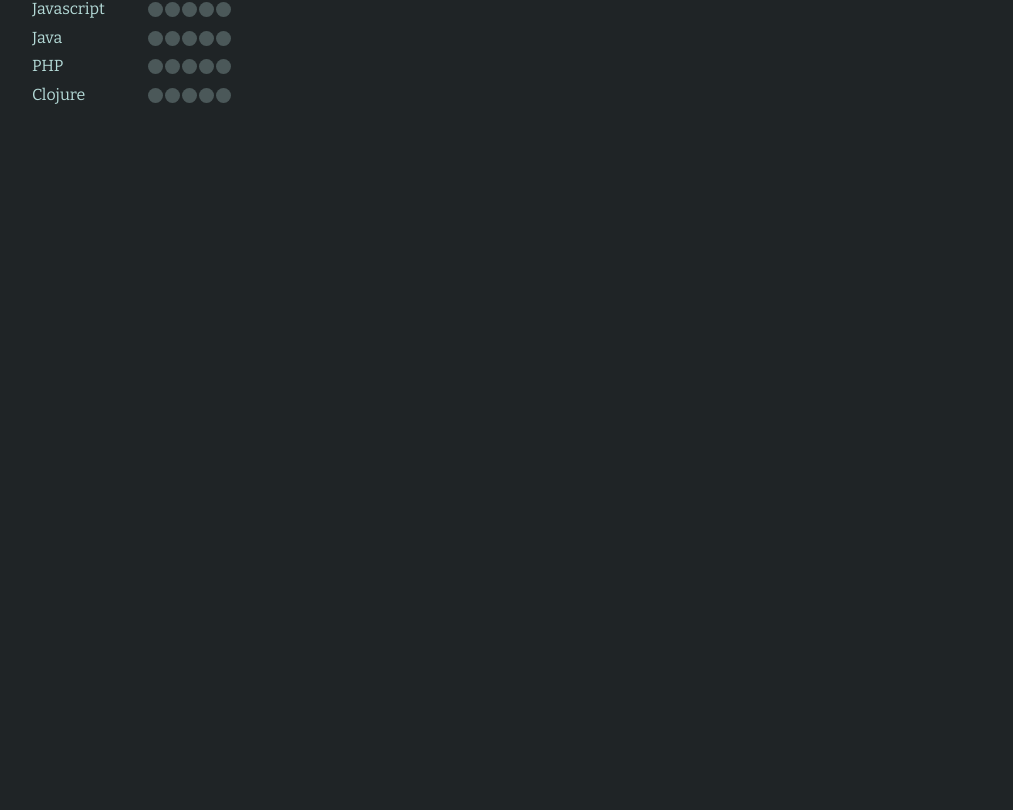
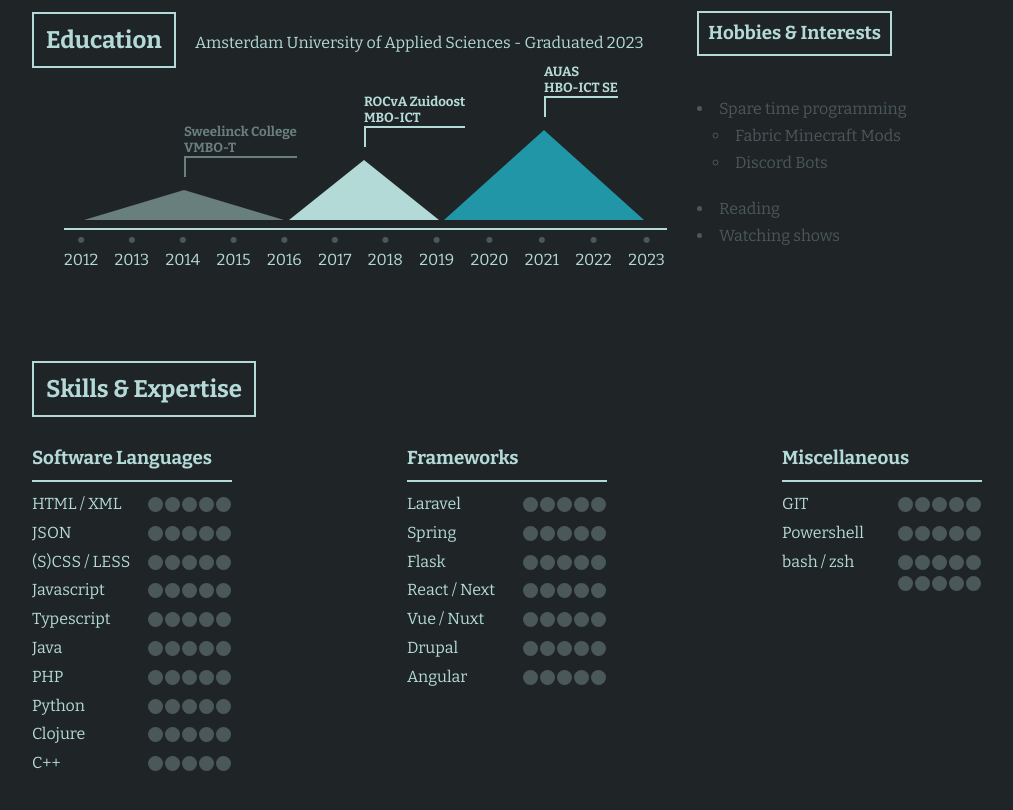
Before and after one commit to jabbarn/jabbarn.github.io, a Nuxt app: page / in a window 1280 px wide. Shown: the part 1062-1872 px from the top of the page, without its empty margins (133-1146 px from the left). Before the commit the page ends 1204 px from the top, so only its background shows below. Built offline with nearby package versions, Linux system fonts and the light colour scheme.

Commit message:
fix skills layout, add profile section

```diff
--- a/app.vue
+++ b/app.vue
@@ -2,10 +2,18 @@
     <section>
   <header>
     <h1>Noman Jabbar</h1>
-
   </header>
 
   <hr style="border-width: 2px;"/>
+
+  <div class="profile qual full-qual">
+    <h2 class="box">Profile</h2>
+    <img class="avatar" src="me.jpg" alt="picture of the author.">
+    <p>Lorem ipsum dolor sit amet, consectetur adipisicing elit. Quae ab quasi placeat autem a, officia sapiente officiis cumque dignissimos eligendi error sed iure veniam qui, mollitia doloremque recusandae unde rem.</p>
+    <p>Lorem ipsum dolor sit amet, consectetur adipisicing elit. Odio aliquid saepe nam ipsum molestias, nostrum incidunt atque iste itaque error deserunt cumque impedit optio. Placeat voluptatibus in nam ipsa perspiciatis?</p>
+    <p>Lorem ipsum dolor sit amet consectetur adipisicing elit. Ducimus impedit explicabo ut, cumque autem quae velit ipsum vel quisquam libero reiciendis enim, eius tempore dolor sed neque hic minima laborum.</p>
+    <p>Lorem ipsum, dolor sit amet consectetur adipisicing elit. Et facere neque ab est quo. Dolor ipsum voluptatibus nam accusantium omnis. Cum provident animi, amet alias atque repellendus earum? At, quod.</p>
+  </div>
 
   <div class="xp qual full-qual">
     <h2 class="box">Experience</h2>
@@ -190,9 +198,12 @@
   <div class="sknex">
     <h2 class="box">Skills &amp; Expertise</h2>
     <br/>
-    <div class="skills">
-      <section class="skill">
-        <p class="skill-text">HTML</p>
+    <div class="skills-container">
+      <div class="skills">
+        <h3 class="line">Software Languages</h3>
+        <hr/>
+        <section class="skill">
+        <p class="skill-text">HTML / XML</p>
         <div class="blobs">
           <span class="blob"></span>
           <span class="blob"></span>
@@ -202,7 +213,17 @@
         </div>
       </section>
       <section class="skill">
-        <p class="skill-text">CSS</p>
+        <p class="skill-text">JSON</p>
+        <div class="blobs">
+          <span class="blob"></span>
+          <span class="blob"></span>
+          <span class="blob"></span>
+          <span class="blob"></span>
+          <span class="blob"></span>
+        </div>
+      </section>
+      <section class="skill">
+        <p class="skill-text">(S)CSS / LESS</p>
         <div class="blobs">
           <span class="blob"></span>
           <span class="blob"></span>
@@ -213,6 +234,16 @@
       </section>
       <section class="skill">
         <p class="skill-text">Javascript</p>
+        <div class="blobs">
+          <span class="blob"></span>
+          <span class="blob"></span>
+          <span class="blob"></span>
+          <span class="blob"></span>
+          <span class="blob"></span>
+        </div>
+      </section>
+      <section class="skill">
+        <p class="skill-text">Typescript</p>
         <div class="blobs">
           <span class="blob"></span>
           <span class="blob"></span>
@@ -242,6 +273,16 @@
         </div>
       </section>
       <section class="skill">
+        <p class="skill-text">Python</p>
+        <div class="blobs">
+          <span class="blob"></span>
+          <span class="blob"></span>
+          <span class="blob"></span>
+          <span class="blob"></span>
+          <span class="blob"></span>
+        </div>
+      </section>
+      <section class="skill">
         <p class="skill-text">Clojure</p>
         <div class="blobs">
           <span class="blob"></span>
@@ -251,7 +292,137 @@
           <span class="blob"></span>
         </div>
       </section>
+      <section class="skill">
+        <p class="skill-text">C++</p>
+        <div class="blobs">
+          <span class="blob"></span>
+          <span class="blob"></span>
+          <span class="blob"></span>
+          <span class="blob"></span>
+          <span class="blob"></span>
+        </div>
+      </section>
     </div>
+    <div class="skills">
+      <h3 class="line">Frameworks</h3>
+        <hr/>
+      <section class="skill">
+        <p class="skill-text">Laravel</p>
+        <div class="blobs">
+          <span class="blob"></span>
+          <span class="blob"></span>
+          <span class="blob"></span>
+          <span class="blob"></span>
+          <span class="blob"></span>
+        </div>
+      </section>
+      <section class="skill">
+        <p class="skill-text">Spring</p>
+        <div class="blobs">
+          <span class="blob"></span>
+          <span class="blob"></span>
+          <span class="blob"></span>
+          <span class="blob"></span>
+          <span class="blob"></span>
+        </div>
+      </section>
+      <section class="skill">
+        <p class="skill-text">Flask</p>
+        <div class="blobs">
+          <span class="blob"></span>
+          <span class="blob"></span>
+          <span class="blob"></span>
+          <span class="blob"></span>
+          <span class="blob"></span>
+        </div>
+      </section>
+      <section class="skill">
+        <p class="skill-text">React / Next</p>
+        <div class="blobs">
+          <span class="blob"></span>
+          <span class="blob"></span>
+          <span class="blob"></span>
+          <span class="blob"></span>
+          <span class="blob"></span>
+        </div>
+      </section>
+      <section class="skill">
+        <p class="skill-text">Vue / Nuxt</p>
+        <div class="blobs">
+          <span class="blob"></span>
+          <span class="blob"></span>
+          <span class="blob"></span>
+          <span class="blob"></span>
+          <span class="blob"></span>
+        </div>
+      </section>
+      <section class="skill">
+        <p class="skill-text">Drupal</p>
+        <div class="blobs">
+          <span class="blob"></span>
+          <span class="blob"></span>
+          <span class="blob"></span>
+          <span class="blob"></span>
+          <span class="blob"></span>
+        </div>
+      </section>
+      <section class="skill">
+        <p class="skill-text">Angular</p>
+        <div class="blobs">
+          <span class="blob"></span>
+          <span class="blob"></span>
+          <span class="blob"></span>
+          <span class="blob"></span>
+          <span class="blob"></span>
+        </div>
+      </section>
+    </div>
+    <div class="skills">
+      <h3 class="line">Miscellaneous</h3>
+        <hr/>
+      <section class="skill">
+        <p class="skill-text">GIT</p>
+        <div class="blobs">
+          <span class="blob"></span>
+          <span class="blob"></span>
+          <span class="blob"></span>
+          <span class="blob"></span>
+          <span class="blob"></span>
+        </div>
+      </section>
+      <section class="skill">
+        <p class="skill-text">Powershell</p>
+        <div class="blobs">
+          <span class="blob"></span>
+          <span class="blob"></span>
+          <span class="blob"></span>
+          <span class="blob"></span>
+          <span class="blob"></span>
+        </div>
+      </section>
+      <section class="skill">
+        <p class="skill-text">bash / zsh</p>
+        <div class="blobs">
+          <span class="blob"></span>
+          <span class="blob"></span>
+          <span class="blob"></span>
+          <span class="blob"></span>
+          <span class="blob"></span>
+        </div>
+      </section>
+      <section class="skill">
+        <p class="skill-text"></p>
+        <div class="blobs">
+          <span class="blob"></span>
+          <span class="blob"></span>
+          <span class="blob"></span>
+          <span class="blob"></span>
+          <span class="blob"></span>
+        </div>
+      </section>
+    </div>
+  </div>
+
 
     <!-- <div class="skills-vis">
       <div id="skill1">
--- a/assets/scss/main.scss
+++ b/assets/scss/main.scss
@@ -24,6 +24,12 @@ p {
   line-height: 1.8em;
 }
 
+img.avatar {
+  width: 350px;
+  float: right;
+  border-radius: 10px;
+}
+
 .box {
   border: 2px solid $lightestBlue;
   padding: .5em;
@@ -36,11 +42,7 @@ h3.line {
 
 header {
   overflow: hidden;
-
-  #twitter {
-    float: right;
-    margin-top: 45px;
-  }
+  margin-top: 20px;
 }
 
 .wrap {
@@ -476,6 +478,9 @@ span.symbol {
   }
 
 }
+div.skills-container {
+  display: flex;
+  justify-content: space-between;
 
   div.skills {
   float: left;
@@ -497,6 +502,7 @@ div.skills {
       }
 
       span.blob {
+        print-color-adjust: exact;
         display: block;
         width: 15px;
         height: 15px;
@@ -507,6 +513,7 @@ div.skills {
 
         &.filled {
           background: $blue;
+        }
       }
     }
   }
```
Also changed, not shown: 1 other file (tests, documents, lock files or other folders). Lines whose indentation alone changed are shown as unchanged.
